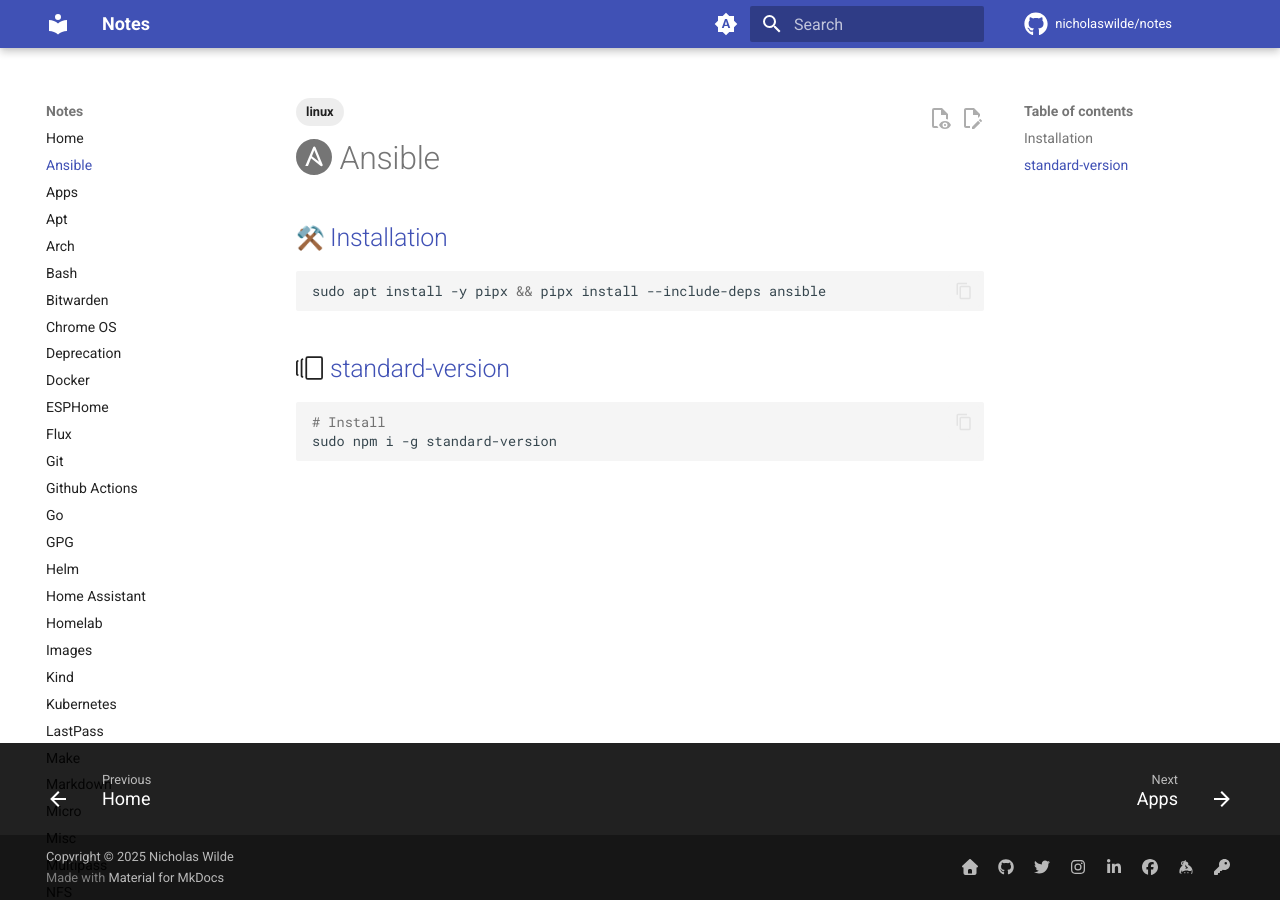
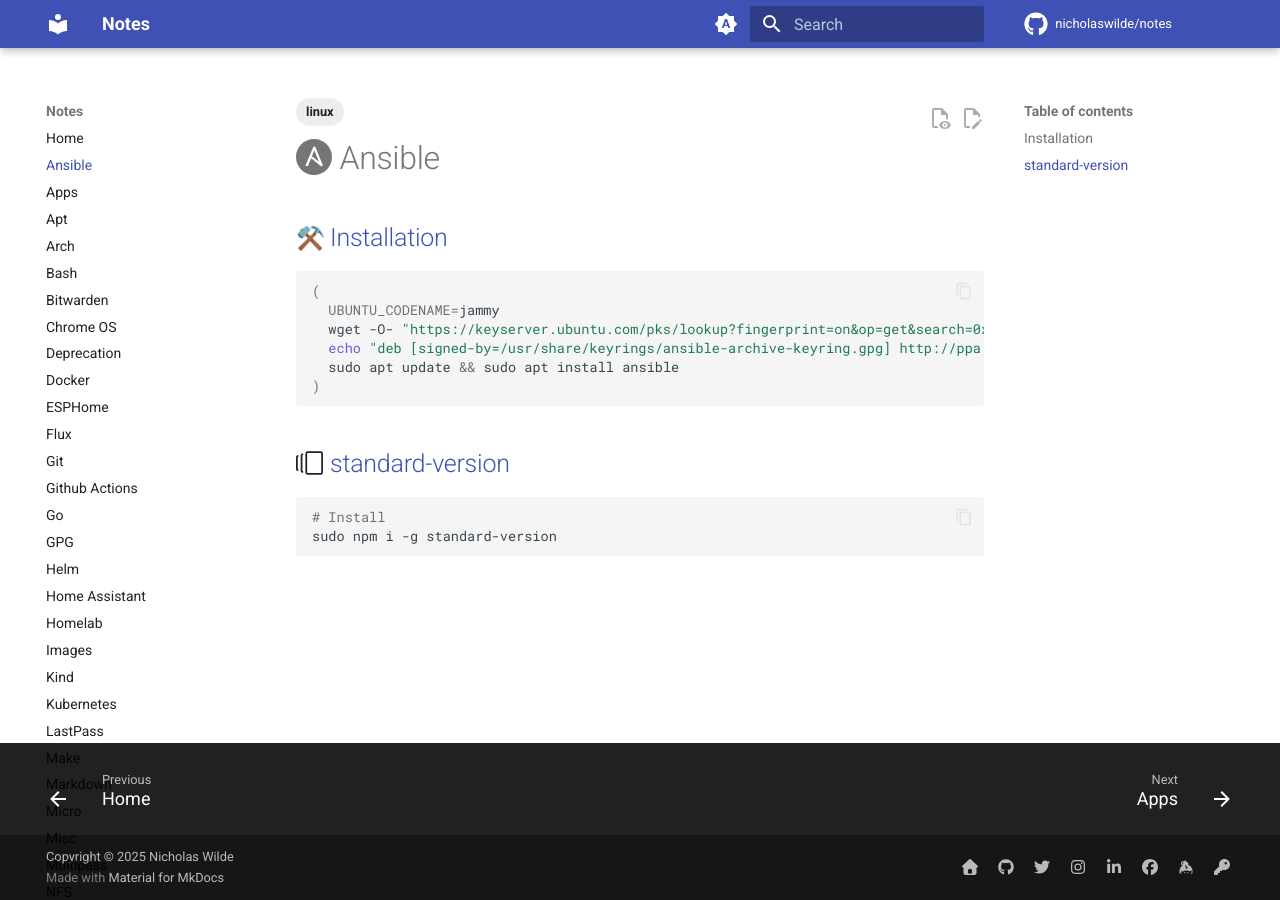
Before and after one commit to nicholaswilde/notes, an MkDocs documentation site: the page built from docs/ansible.md, in a window 1280 px wide. Built offline with MkDocs 1.6.1 and Material for MkDocs 9.7.7, drawn with Linux system fonts in a browser that asks for light colours; emoji names are drawn with the system emoji font; comment, search, counter and statistics services are not loaded.

Commit message:
Update ansible.md

````diff
--- a/docs/ansible.md
+++ b/docs/ansible.md
@@ -7,7 +7,12 @@
 ## :hammer_pick: [Installation][1]
 
 ```shell
-sudo apt install -y pipx && pipx install --include-deps ansible
+(
+  UBUNTU_CODENAME=jammy
+  wget -O- "https://keyserver.ubuntu.com/pks/lookup?fingerprint=on&op=get&search=0x6125E2A8C77F2818FB7BD15B93C4A3FD7BB9C367" | sudo gpg --dearmour -o /usr/share/keyrings/ansible-archive-keyring.gpg
+  echo "deb [signed-by=/usr/share/keyrings/ansible-archive-keyring.gpg] http://ppa.launchpad.net/ansible/ansible/ubuntu $UBUNTU_CODENAME main" | sudo tee /etc/apt/sources.list.d/ansible.list
+  sudo apt update && sudo apt install ansible
+)
 ```
 
 ## :octicons-versions-24: [standard-version](https://github.com/conventional-changelog/standard-version)
````
